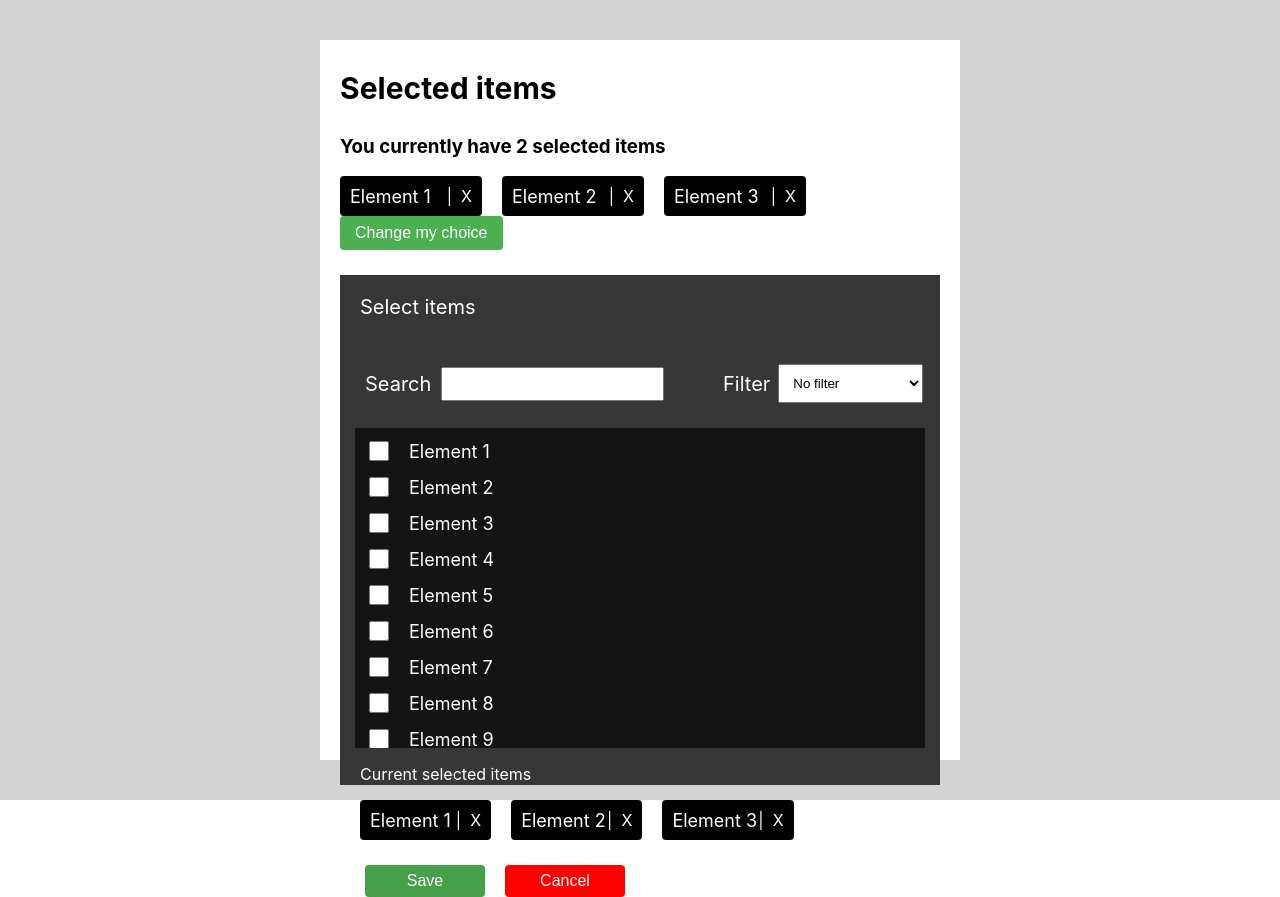
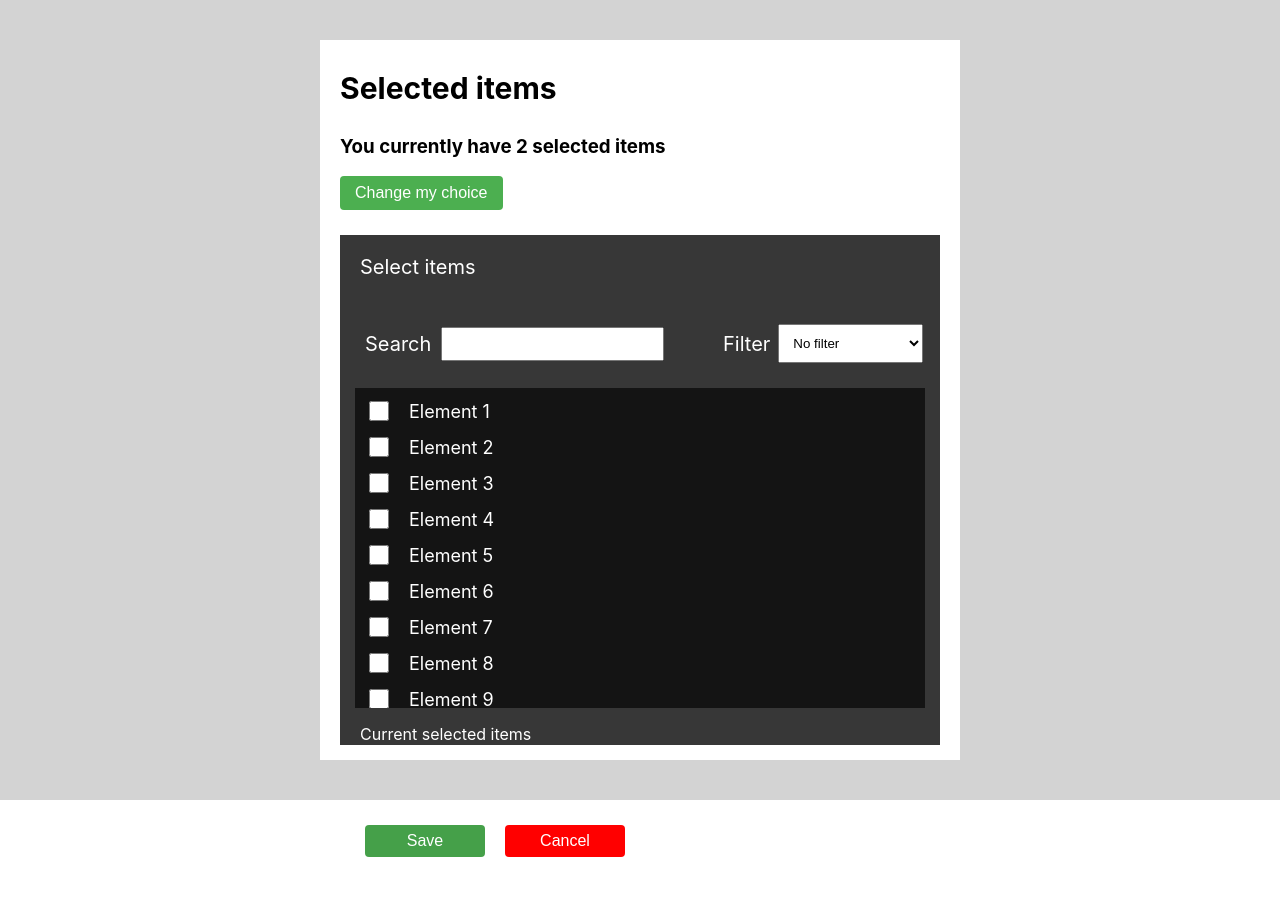
Before and after one commit to crazybarber90/mobX_react_ts_filter, a React (Create React App) app: page / in a window 1280 px wide. Both pictures are taken after a click on the button "Change my choice". After the commit the page ends 857 px from the top, so only its background shows below. Built offline with nearby package versions, Linux system fonts and the light colour scheme.

Commit message:
finished filters and handling items/ search

```diff
--- a/package.json
+++ b/package.json
@@ -8,8 +8,9 @@
     "@testing-library/user-event": "^13.5.0",
     "@types/jest": "^27.5.2",
     "@types/node": "^16.18.97",
-    "@types/react": "^18.3.2",
     "@types/react-dom": "^18.3.0",
+    "mobx": "^6.12.3",
+    "mobx-react-lite": "^4.0.7",
     "react": "^18.3.1",
     "react-dom": "^18.3.1",
     "react-scripts": "5.0.1",
@@ -39,5 +40,8 @@
       "last 1 firefox version",
       "last 1 safari version"
     ]
+  },
+  "devDependencies": {
+    "@types/react": "^18.3.2"
   }
 }
--- a/src/App.tsx
+++ b/src/App.tsx
@@ -3,9 +3,13 @@ import './App.css'
 import ChangeItemsBtn from './components/changeItemsBtn/ChangeItemsBtn'
 import DialogModal from './components/dialog/DialogModal'
 import SelectedItems from './components/selectedItems/SelectedItems'
+import { observer } from 'mobx-react-lite'
+import ItemStore from './components/ItemStore'
 
-function App() {
+const App = observer(() => {
   const [showDialog, setShowDialog] = useState<boolean>(false)
+
+  console.log('ITEM STORE ', ItemStore)
   return (
     <div className="App">
       <section>
@@ -14,7 +18,7 @@ function App() {
 
         {/* ALLREADY SELECTED ITEMS (TOP OF MODAL) */}
         <h3>You currently have 2 selected items</h3>
-        <SelectedItems />
+        <SelectedItems localItems={false} />
 
         {/* BUTTON FOR OPENING ELEMENT LIST (DIALOG) */}
         <ChangeItemsBtn showDialog={showDialog} setShowDialog={setShowDialog} />
@@ -24,6 +28,6 @@ function App() {
       </section>
     </div>
   )
-}
+})
 
 export default App
--- /dev/null
+++ b/src/components/ItemStore.ts
@@ -0,0 +1,51 @@
+// src/components/ItemStore.ts
+import { makeAutoObservable } from 'mobx'
+
+class ItemStore {
+  items: string[] = []
+  selectedItems: string[] = []
+  searchQuery: string = ''
+  filter: number = 0
+
+  constructor() {
+    makeAutoObservable(this)
+    this.items = Array.from({ length: 300 }, (_, i) => `Element ${i + 1}`)
+  }
+
+  get filteredItems() {
+    return this.items.filter((item) => {
+      const itemNumber = parseInt(item.split(' ')[1], 10)
+      const matchesSearchQuery = item
+        .toLowerCase()
+        .includes(this.searchQuery.toLowerCase())
+      const matchesFilter = this.filter === 0 || itemNumber > this.filter
+      return matchesSearchQuery && matchesFilter
+    })
+  }
+
+  setSearchQuery(query: string) {
+    this.searchQuery = query
+  }
+
+  setFilter(filter: number) {
+    this.filter = filter
+  }
+
+  selectItem(item: string) {
+    if (this.selectedItems.length < 3 && !this.selectedItems.includes(item)) {
+      this.selectedItems.push(item)
+    }
+  }
+
+  deselectItem(item: string) {
+    this.selectedItems = this.selectedItems.filter(
+      (selectedItem) => selectedItem !== item
+    )
+  }
+
+  resetSelection() {
+    this.selectedItems = []
+  }
+}
+
+export default new ItemStore()
--- a/src/components/dialog/DialogModal.tsx
+++ b/src/components/dialog/DialogModal.tsx
@@ -5,6 +5,7 @@ import FilterComponent from './filterComponent/FilterComponent'
 import ElementList from './elementList/ElementList'
 import SelectedItems from '../selectedItems/SelectedItems'
 import CustomBtn from '../customBtn/CustomBtn'
+import ItemStore from '../ItemStore'
 
 const DialogModal = ({
   setShowDialog,
@@ -15,15 +16,15 @@ const DialogModal = ({
     <div className={styles.dialogContainer}>
       <p className={styles.dialogTitle}>Select items</p>
       <div className={styles.searchFilterWrapper}>
-        <SearchComponent onChange={() => console.log('Search')} value="" />
-        <FilterComponent onChange={() => console.log('Filter')} value="" />
+        <SearchComponent />
+        <FilterComponent />
       </div>
 
       <ElementList />
 
       <div className={styles.bottomItems}>
         <p className={styles.dialogLabel}>Current selected items </p>
-        <SelectedItems />
+        <SelectedItems localItems={true} />
       </div>
 
       <div className={styles.bottomButtons}>
--- a/src/components/dialog/elementList/ElementList.tsx
+++ b/src/components/dialog/elementList/ElementList.tsx
@@ -1,33 +1,46 @@
 import React, { useState } from 'react'
 import styles from './elementList.module.css'
+import { observer } from 'mobx-react-lite'
+import ItemStore from '../../ItemStore'
 
 const ElementList: React.FC = () => {
-  const checkboxes = Array.from({ length: 300 }, (_, index) => index + 1)
+  // FAKE DATA
+  // const checkboxes = Array.from({ length: 300 }, (_, index) => index + 1)
+  // const [checkedCount, setCheckedCount] = useState<number>(0)
 
-  const [checkedCount, setCheckedCount] = useState<number>(0)
-
-  const handleCheckboxChange = () => {
-    setCheckedCount((prevCount) => prevCount + 1)
+  const handleCheckboxChange = (item: string) => {
+    if (ItemStore.selectedItems.includes(item)) {
+      ItemStore.deselectItem(item)
+      // setCheckedCount((prevCount) => prevCount - 1)
+    } else {
+      if (ItemStore.selectedItems.length < 3) {
+        ItemStore.selectItem(item)
+        // setCheckedCount((prevCount) => prevCount + 1)
+      }
+    }
   }
 
   return (
     <div className={styles.elementListWrapper}>
-      {checkboxes.map((index) => (
-        <div key={index} className={styles.checkboxItem}>
+      {ItemStore.filteredItems.map((item) => (
+        <div key={item} className={styles.checkboxItem}>
           <input
             className={styles.checkbox}
             type="checkbox"
-            id={`checkbox-${index}`}
-            onChange={handleCheckboxChange}
-            // checked={checkedCount < 3}
-            // disabled={false}
+            id={`checkbox-${item}`}
+            onChange={() => handleCheckboxChange(item)}
+            checked={ItemStore.selectedItems.includes(item)}
+            disabled={
+              ItemStore.selectedItems.length >= 3 &&
+              !ItemStore.selectedItems.includes(item)
+            }
           />
-          <label className={styles.checkboxLabel} htmlFor={`checkbox-${index}`}>
-            Element {index}
+          <label className={styles.checkboxLabel} htmlFor={`checkbox-${item}`}>
+            {item}
           </label>
         </div>
       ))}
     </div>
   )
 }
-export default ElementList
+export default observer(ElementList)
--- a/src/components/dialog/filterComponent/FilterComponent.tsx
+++ b/src/components/dialog/filterComponent/FilterComponent.tsx
@@ -1,40 +1,41 @@
 import React from 'react'
 import styles from './filterComponent.module.css'
+import ItemStore from '../../ItemStore'
+import { observer } from 'mobx-react-lite'
 
-interface FilterDropdownProps {
-  value: string
-  onChange: (e: React.ChangeEvent<HTMLSelectElement>) => void
-}
+const FilterComponent: React.FC = observer(() => {
+  const handleFilterChange = (e: React.ChangeEvent<HTMLSelectElement>) => {
+    // ItemStore.setFilter(Number(e.target.value))
+    const value = e.target.value === 'no-filter' ? 0 : Number(e.target.value)
+    ItemStore.setFilter(value)
+  }
 
-const FilterComponent: React.FC<FilterDropdownProps> = ({
-  value,
-  onChange,
-}) => {
   return (
     <div className={styles.filterWrapper}>
       <label className={styles.filterLabel} htmlFor="filter">
         Filter
       </label>
+
       <select
         className={styles.dropdownSelect}
         id="filter"
-        value={value}
-        onChange={onChange}
+        value={ItemStore.filter}
+        onChange={handleFilterChange}
       >
         <option className={styles.selectItem} value="no-filter">
           No filter
         </option>
-        <option className={styles.selectItem} value=">10">
+        <option className={styles.selectItem} value="10">
           {'>'}10
         </option>
-        <option className={styles.selectItem} value=">100">
+        <option className={styles.selectItem} value="100">
           {'>'}100
         </option>
-        <option className={styles.selectItem} value=">200">
+        <option className={styles.selectItem} value="200">
           {'>'}200
         </option>
       </select>
     </div>
   )
-}
+})
 export default FilterComponent
--- a/src/components/dialog/searchComponent/SearchComponent.tsx
+++ b/src/components/dialog/searchComponent/SearchComponent.tsx
@@ -1,12 +1,15 @@
 import React from 'react'
 import styles from './searchComponent.module.css'
+import { observer } from 'mobx-react-lite'
+import ItemStore from '../../ItemStore'
 
-interface SearchInputProps {
-  value: string
-  onChange: (e: React.ChangeEvent<HTMLInputElement>) => void
-}
+const SearchComponent: React.FC = observer(() => {
+  const handleSearchChange = (e: React.ChangeEvent<HTMLInputElement>) => {
+    ItemStore.setSearchQuery(e.target.value)
+  }
 
-const SearchComponent: React.FC<SearchInputProps> = ({ onChange }) => {
+  console.log('ITEMSTORE IZ SEAARCHHHH', ItemStore)
+
   return (
     <div className={styles.searchWrapper}>
       <label className={styles.searchLabel} htmlFor="search">
@@ -16,10 +19,11 @@ const SearchComponent: React.FC<SearchInputProps> = ({ onChange }) => {
         className={styles.searchInput}
         type="text"
         id="search"
-        onChange={onChange}
+        value={ItemStore.searchQuery}
+        onChange={handleSearchChange}
       />
     </div>
   )
-}
+})
 
 export default SearchComponent
--- a/src/components/selectedItems/SelectedItems.tsx
+++ b/src/components/selectedItems/SelectedItems.tsx
@@ -1,20 +1,40 @@
 import SingleItem from './SingleItem'
 import styles from './selectedItems.module.css'
+import { observer } from 'mobx-react-lite'
+import ItemStore from '../ItemStore'
 
-const itemArray = ['Element 1', 'Element 2', 'Element 3']
+interface SelectedItemsProps {
+  localItems: boolean
+}
 
-const SelectedItems = () => {
+// const itemArray = ['Element 1', 'Element 2', 'Element 3']
+
+const SelectedItems: React.FC<SelectedItemsProps> = observer(
+  ({ localItems }) => {
+    const selectedItems = ItemStore.selectedItems
+
+    const handleRemoveItem = (item: string) => {
+      ItemStore.deselectItem(item)
+    }
+
     return (
       <div className={styles.selectedItems}>
         {/* example of inline style */}
         <div style={{ display: 'flex', width: '100%' }}>
-        {itemArray &&
-          itemArray.map((item) => {
-            return <SingleItem key={item} title={item} />
+          {selectedItems &&
+            selectedItems.map((item) => {
+              return (
+                <SingleItem
+                  key={item}
+                  title={item}
+                  removeItem={handleRemoveItem}
+                />
+              )
             })}
         </div>
       </div>
     )
   }
+)
 
 export default SelectedItems
--- a/src/components/selectedItems/SingleItem.tsx
+++ b/src/components/selectedItems/SingleItem.tsx
@@ -1,13 +1,19 @@
-import React from 'react'
 import styles from './selectedItems.module.css'
 
-const SingleItem = ({ title }: { title: string }) => {
+interface singleItemProps {
+  title: string
+  removeItem: (item: string) => void
+}
+
+const SingleItem: React.FC<singleItemProps> = ({ title, removeItem }) => {
   return (
     <div className={styles.itemWrapper}>
       <div className={styles.item}>
         <span className={styles.element}>{title}</span>
         <span className={styles.separator}>|</span>
-        <span className={styles.removeItem}>X</span>
+        <span className={styles.removeItem} onClick={() => removeItem(title)}>
+          X
+        </span>
       </div>
     </div>
   )
```
Also changed, not shown: 1 other file (tests, documents, lock files or other folders). Lines whose indentation alone changed are shown as unchanged.
